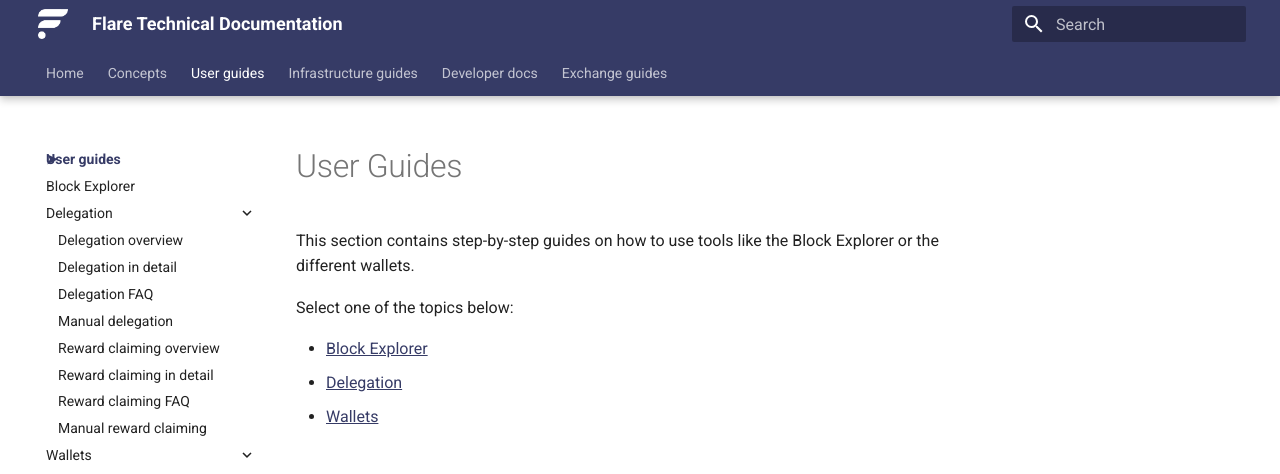
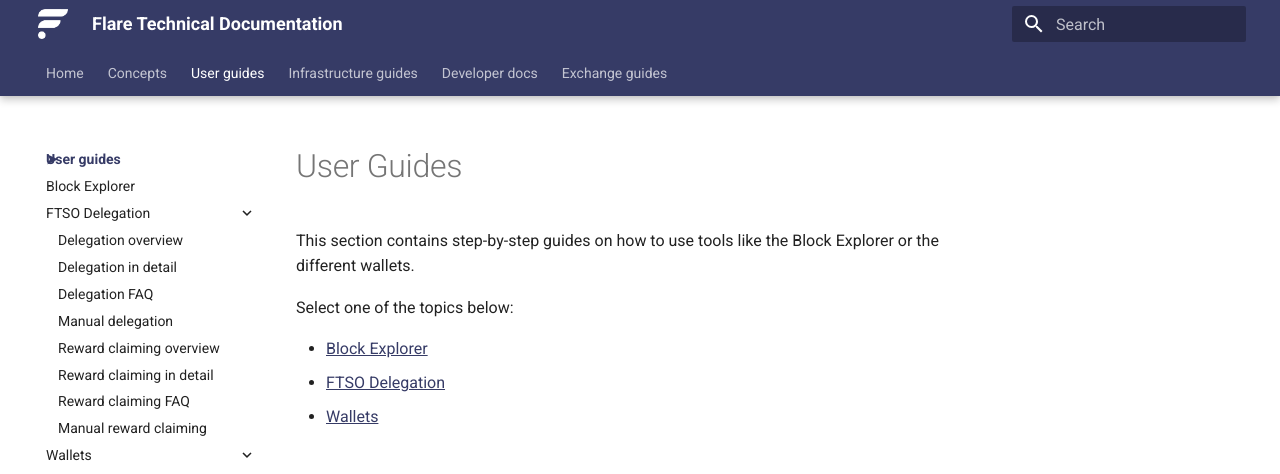
Before and after one commit to flare-foundation/docs, an MkDocs documentation site: the page built from docs/user/index.md, in a window 1280 px wide. Shown: the top 474 px of the page. Built offline with MkDocs 1.6.1 and Material for MkDocs 9.7.7, drawn with Linux system fonts in a browser that asks for light colours; comment, search, counter and statistics services are not loaded.

Commit message:
Rename Delegation section to FTSO Delegation

```diff
--- a/docs/user/index.md
+++ b/docs/user/index.md
@@ -5,5 +5,5 @@
 Select one of the topics below:
 
 * [Block Explorer](./block-explorer.md)
-* [Delegation](./delegation/index.md)
+* [FTSO Delegation](./delegation/index.md)
 * [Wallets](./wallets/index.md)
--- a/mkdocs.yml
+++ b/mkdocs.yml
@@ -120,7 +120,7 @@
   - User guides:
     - user/index.md
     - user/block-explorer.md
-    - Delegation:
+    - FTSO Delegation:
       - user/delegation/index.md
       - user/delegation/delegation-overview.md
       - user/delegation/delegation-in-detail.md
```
Also changed, not shown: docs/user/delegation/index.md (+1 -1 lines).
